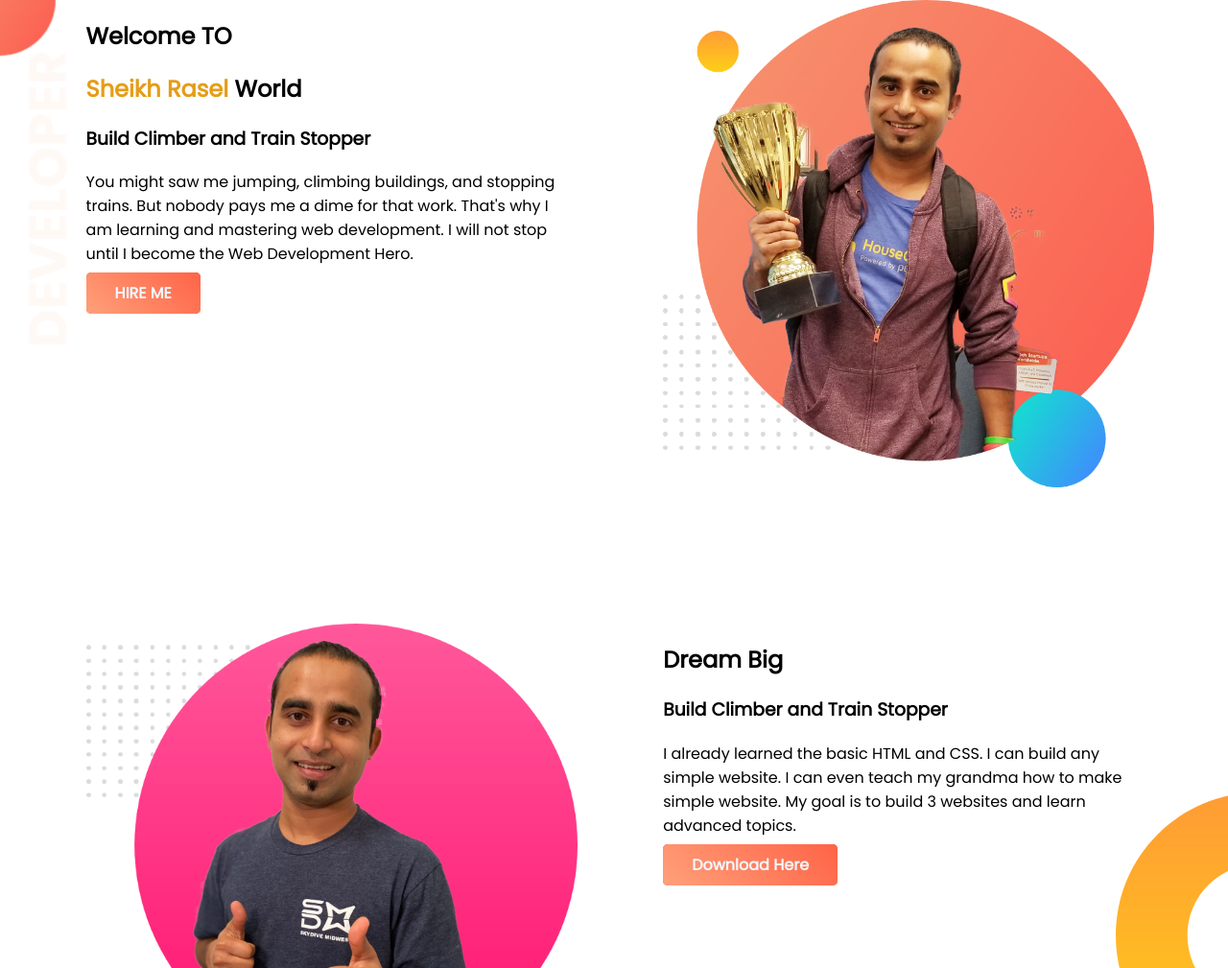
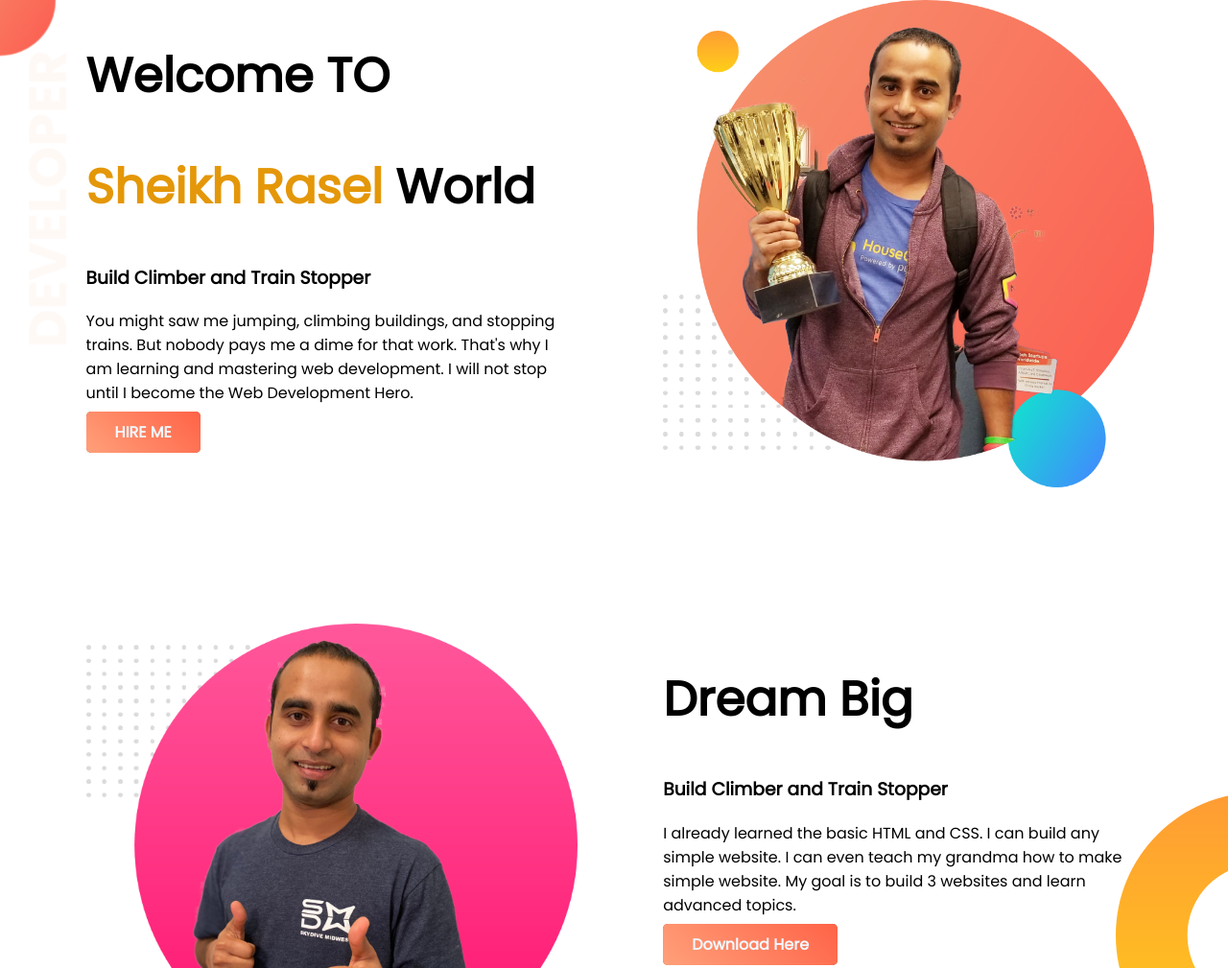
Before and after one commit to Rasel91/my-first-portfliosite, a plain HTML site: page index.html in a window 1280 px wide. Shown: the top 1009 px of the page at 96% size. Drawn offline with Linux system fonts and the light colour scheme.

Commit message:
text add

```diff
--- a/style.css
+++ b/style.css
@@ -7,15 +7,14 @@ section{
     padding-bottom: 150px;
 }
 .welcome{
-    display: flex;
     background-image: url("images/top-banner.png");
     background-repeat: no-repeat;
 
-};
+}
 
 h1{
     font-size: 50px;
-
+   font-weight: bold;
 }
 
 .width_define {
@@ -24,9 +23,11 @@ h1{
     margin-left: 5%;
     padding-left: 2%;
 }
+
 .orange{
-    color: rgb(229, 157, 23);
+    color: rgb(228, 151, 8);
 }
+
 .ancor_button{
     background: linear-gradient(45deg, lightsalmon, tomato);
    background-color: rgb(165, 89, 42);
```
Also changed, not shown: index.html (+3 -0 lines).
